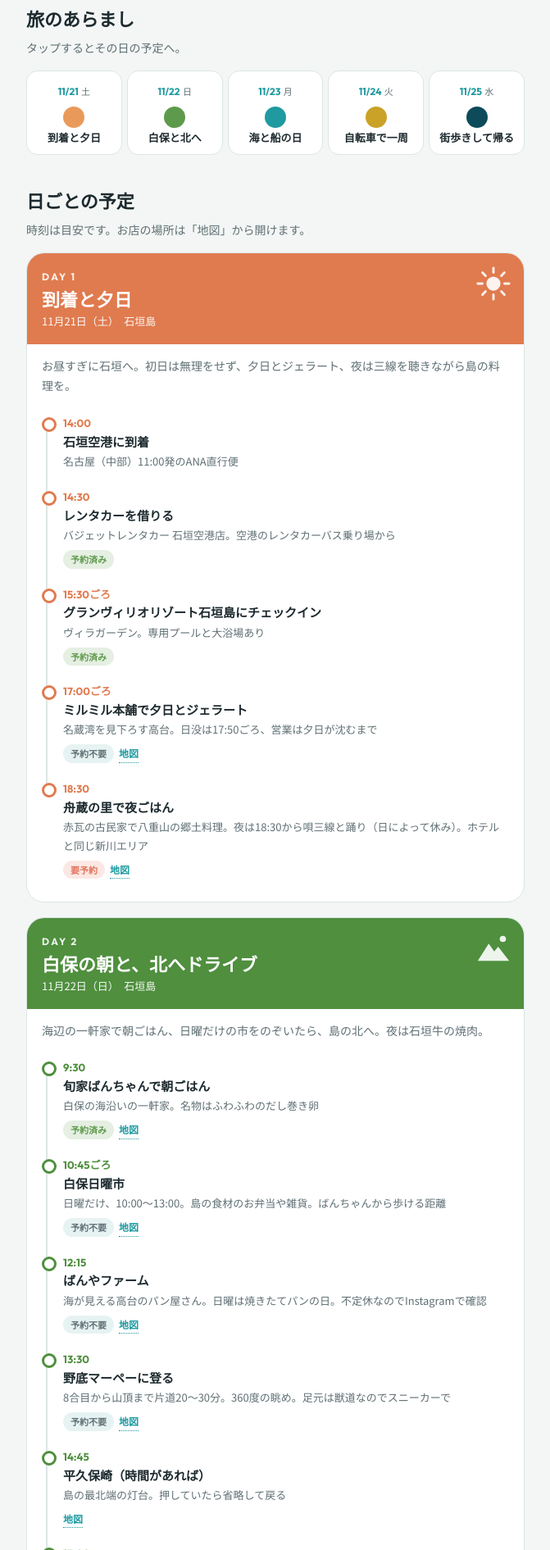
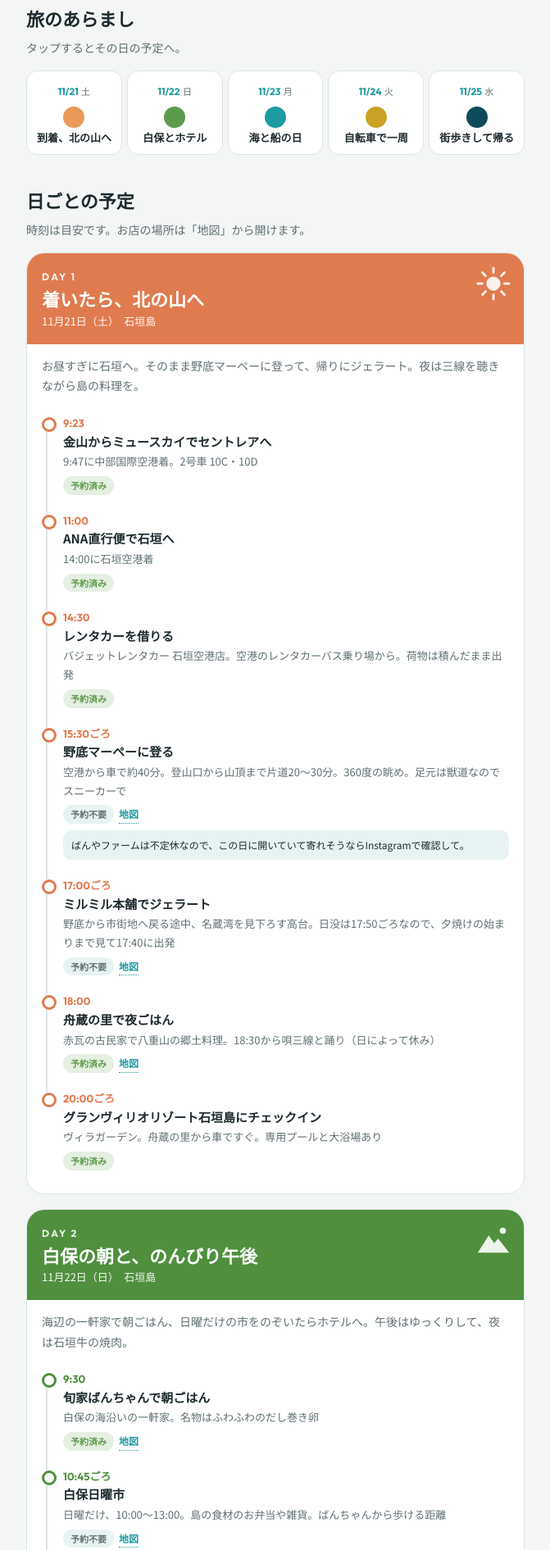
Before and after one commit to machizukin00/yaeyama-2026Nov, a plain HTML site: page index.html in a window 1280 px wide. Shown: the part 467-2358 px from the top of the page at 82% size, without its empty margins (304-975 px from the left). Drawn offline with Linux system fonts and the light colour scheme; a web font is replaced by a local one.

Commit message:
ミュースカイ・舟蔵の里18時・24日ビュッフェとツアー送迎を反映、北部ドライブを21日へ
Co-Authored-By: Claude Opus 5.5 <noreply@anthropic.com>
Claude-Session: https://claude.ai/code/session_01WRviFoo4vL1bSpZ4kpp6Nm

```diff
--- a/index.html
+++ b/index.html
@@ -177,8 +177,8 @@
     <h2 class="sec-title">旅のあらまし</h2>
     <p class="sec-lead">タップするとその日の予定へ。</p>
     <div class="strip">
-      <a href="#day1"><span class="d">11/21</span> <span class="w">土</span><span class="dot" style="background:#E99A5B"></span><span class="p">到着と夕日</span></a>
-      <a href="#day2"><span class="d">11/22</span> <span class="w">日</span><span class="dot" style="background:#5E9A4B"></span><span class="p">白保と北へ</span></a>
+      <a href="#day1"><span class="d">11/21</span> <span class="w">土</span><span class="dot" style="background:#E99A5B"></span><span class="p">到着、北の山へ</span></a>
+      <a href="#day2"><span class="d">11/22</span> <span class="w">日</span><span class="dot" style="background:#5E9A4B"></span><span class="p">白保とホテル</span></a>
       <a href="#day3"><span class="d">11/23</span> <span class="w">月</span><span class="dot" style="background:#1E9AA0"></span><span class="p">海と船の日</span></a>
       <a href="#day4"><span class="d">11/24</span> <span class="w">火</span><span class="dot" style="background:#C9A227"></span><span class="p">自転車で一周</span></a>
       <a href="#day5"><span class="d">11/25</span> <span class="w">水</span><span class="dot" style="background:#0D4A5A"></span><span class="p">街歩きして帰る</span></a>
@@ -194,16 +194,19 @@
       <div class="day-head">
         <svg class="deco" aria-hidden="true"><use href="#i-sun"/></svg>
         <div class="num">DAY 1</div>
-        <h3>到着と夕日</h3>
+        <h3>着いたら、北の山へ</h3>
         <div class="date">11月21日（土）　石垣島</div>
       </div>
-      <p class="day-lead">お昼すぎに石垣へ。初日は無理をせず、夕日とジェラート、夜は三線を聴きながら島の料理を。</p>
+      <p class="day-lead">お昼すぎに石垣へ。そのまま野底マーペーに登って、帰りにジェラート。夜は三線を聴きながら島の料理を。</p>
       <ul class="tl">
-        <li><div class="t">14:00</div><div class="what">石垣空港に到着</div><div class="note">名古屋（中部）11:00発のANA直行便</div></li>
-        <li><div class="t">14:30</div><div class="what">レンタカーを借りる</div><div class="note">バジェットレンタカー 石垣空港店。空港のレンタカーバス乗り場から</div><div class="tags"><span class="tag ok">予約済み</span></div></li>
-        <li><div class="t">15:30ごろ</div><div class="what">グランヴィリオリゾート石垣島にチェックイン</div><div class="note">ヴィラガーデン。専用プールと大浴場あり</div><div class="tags"><span class="tag ok">予約済み</span></div></li>
-        <li><div class="t">17:00ごろ</div><div class="what">ミルミル本舗で夕日とジェラート</div><div class="note">名蔵湾を見下ろす高台。日没は17:50ごろ、営業は夕日が沈むまで</div><div class="tags"><span class="tag free">予約不要</span><a class="map" href="https://www.google.com/maps/search/?api=1&query=%E3%83%9F%E3%83%AB%E3%83%9F%E3%83%AB%E6%9C%AC%E8%88%97%20%E7%9F%B3%E5%9E%A3" target="_blank" rel="noopener">地図</a></div></li>
-        <li><div class="t">18:30</div><div class="what">舟蔵の里で夜ごはん</div><div class="note">赤瓦の古民家で八重山の郷土料理。夜は18:30から唄三線と踊り（日によって休み）。ホテルと同じ新川エリア</div><div class="tags"><span class="tag todo">要予約</span><a class="map" href="https://www.google.com/maps/search/?api=1&query=%E8%88%9F%E8%94%B5%E3%81%AE%E9%87%8C%20%E7%9F%B3%E5%9E%A3" target="_blank" rel="noopener">地図</a></div></li>
+        <li><div class="t">9:23</div><div class="what">金山からミュースカイでセントレアへ</div><div class="note">9:47に中部国際空港着。2号車 10C・10D</div><div class="tags"><span class="tag ok">予約済み</span></div></li>
+        <li><div class="t">11:00</div><div class="what">ANA直行便で石垣へ</div><div class="note">14:00に石垣空港着</div><div class="tags"><span class="tag ok">予約済み</span></div></li>
+        <li><div class="t">14:30</div><div class="what">レンタカーを借りる</div><div class="note">バジェットレンタカー 石垣空港店。空港のレンタカーバス乗り場から。荷物は積んだまま出発</div><div class="tags"><span class="tag ok">予約済み</span></div></li>
+        <li><div class="t">15:30ごろ</div><div class="what">野底マーペーに登る</div><div class="note">空港から車で約40分。登山口から山頂まで片道20〜30分。360度の眺め。足元は獣道なのでスニーカーで</div><div class="tags"><span class="tag free">予約不要</span><a class="map" href="https://www.google.com/maps/search/?api=1&amp;query=%E9%87%8E%E5%BA%95%E3%83%9E%E3%83%BC%E3%83%9A%E3%83%BC" target="_blank" rel="noopener">地図</a></div>
+          <div class="alt">ばんやファームは不定休なので、この日に開いていて寄れそうならInstagramで確認して。</div></li>
+        <li><div class="t">17:00ごろ</div><div class="what">ミルミル本舗でジェラート</div><div class="note">野底から市街地へ戻る途中、名蔵湾を見下ろす高台。日没は17:50ごろなので、夕焼けの始まりまで見て17:40に出発</div><div class="tags"><span class="tag free">予約不要</span><a class="map" href="https://www.google.com/maps/search/?api=1&amp;query=%E3%83%9F%E3%83%AB%E3%83%9F%E3%83%AB%E6%9C%AC%E8%88%97%20%E7%9F%B3%E5%9E%A3" target="_blank" rel="noopener">地図</a></div></li>
+        <li><div class="t">18:00</div><div class="what">舟蔵の里で夜ごはん</div><div class="note">赤瓦の古民家で八重山の郷土料理。18:30から唄三線と踊り（日によって休み）</div><div class="tags"><span class="tag ok">予約済み</span><a class="map" href="https://www.google.com/maps/search/?api=1&amp;query=%E8%88%9F%E8%94%B5%E3%81%AE%E9%87%8C%20%E7%9F%B3%E5%9E%A3" target="_blank" rel="noopener">地図</a></div></li>
+        <li><div class="t">20:00ごろ</div><div class="what">グランヴィリオリゾート石垣島にチェックイン</div><div class="note">ヴィラガーデン。舟蔵の里から車ですぐ。専用プールと大浴場あり</div><div class="tags"><span class="tag ok">予約済み</span></div></li>
       </ul>
     </article>
 
@@ -212,17 +215,17 @@
       <div class="day-head">
         <svg class="deco" aria-hidden="true"><use href="#i-mount"/></svg>
         <div class="num">DAY 2</div>
-        <h3>白保の朝と、北へドライブ</h3>
+        <h3>白保の朝と、のんびり午後</h3>
         <div class="date">11月22日（日）　石垣島</div>
       </div>
-      <p class="day-lead">海辺の一軒家で朝ごはん、日曜だけの市をのぞいたら、島の北へ。夜は石垣牛の焼肉。</p>
+      <p class="day-lead">海辺の一軒家で朝ごはん、日曜だけの市をのぞいたらホテルへ。午後はゆっくりして、夜は石垣牛の焼肉。</p>
       <ul class="tl">
         <li><div class="t">9:30</div><div class="what">旬家ばんちゃんで朝ごはん</div><div class="note">白保の海沿いの一軒家。名物はふわふわのだし巻き卵</div><div class="tags"><span class="tag ok">予約済み</span><a class="map" href="https://www.google.com/maps/search/?api=1&query=%E6%97%AC%E5%AE%B6%E3%81%B0%E3%82%93%E3%81%A1%E3%82%83%E3%82%93%20%E7%9F%B3%E5%9E%A3" target="_blank" rel="noopener">地図</a></div></li>
         <li><div class="t">10:45ごろ</div><div class="what">白保日曜市</div><div class="note">日曜だけ、10:00〜13:00。島の食材のお弁当や雑貨。ばんちゃんから歩ける距離</div><div class="tags"><span class="tag free">予約不要</span><a class="map" href="https://www.google.com/maps/search/?api=1&query=%E3%81%97%E3%82%89%E3%81%BB%E3%82%B5%E3%83%B3%E3%82%B4%E6%9D%91" target="_blank" rel="noopener">地図</a></div></li>
-        <li><div class="t">12:15</div><div class="what">ばんやファーム</div><div class="note">海が見える高台のパン屋さん。日曜は焼きたてパンの日。不定休なのでInstagramで確認</div><div class="tags"><span class="tag free">予約不要</span><a class="map" href="https://www.google.com/maps/search/?api=1&query=%E3%81%B0%E3%82%93%E3%82%84%E3%83%95%E3%82%A1%E3%83%BC%E3%83%A0%20%E7%9F%B3%E5%9E%A3" target="_blank" rel="noopener">地図</a></div></li>
-        <li><div class="t">13:30</div><div class="what">野底マーペーに登る</div><div class="note">8合目から山頂まで片道20〜30分。360度の眺め。足元は獣道なのでスニーカーで</div><div class="tags"><span class="tag free">予約不要</span><a class="map" href="https://www.google.com/maps/search/?api=1&query=%E9%87%8E%E5%BA%95%E3%83%9E%E3%83%BC%E3%83%9A%E3%83%BC" target="_blank" rel="noopener">地図</a></div></li>
-        <li><div class="t">14:45</div><div class="what">平久保崎（時間があれば）</div><div class="note">島の最北端の灯台。押していたら省略して戻る</div><div class="tags"><a class="map" href="https://www.google.com/maps/search/?api=1&query=%E5%B9%B3%E4%B9%85%E4%BF%9D%E5%B4%8E%E7%81%AF%E5%8F%B0" target="_blank" rel="noopener">地図</a></div></li>
-        <li><div class="t">17:00</div><div class="what">牛信で石垣牛の焼肉</div><div class="note">市街地。北部から戻るのに約1時間かかるので、16時前には南へ</div><div class="tags"><span class="tag ok">予約済み</span><a class="map" href="https://www.google.com/maps/search/?api=1&query=%E7%84%BC%E8%82%89%20%E7%89%9B%E4%BF%A1%20%E7%9F%B3%E5%9E%A3" target="_blank" rel="noopener">地図</a></div></li>
+        <li><div class="t">12:00ごろ</div><div class="what">ホテルに戻ってお昼</div><div class="note">日曜市で買ったお弁当を部屋で</div></li>
+        <li><div class="t">13:00</div><div class="what">オンラインの手続き（〜15:00）</div><div class="note">ホテルの部屋から参加。そのあいだはプールや大浴場でのんびり</div></li>
+        <li><div class="t">15:00</div><div class="what">夕方まで自由時間</div><div class="note">ホテルでひと休みするか、市街地をぶらぶら</div></li>
+        <li><div class="t">17:00</div><div class="what">牛信で石垣牛の焼肉</div><div class="note">市街地。ホテルから車で約15分</div><div class="tags"><span class="tag ok">予約済み</span><a class="map" href="https://www.google.com/maps/search/?api=1&query=%E7%84%BC%E8%82%89%20%E7%89%9B%E4%BF%A1%20%E7%9F%B3%E5%9E%A3" target="_blank" rel="noopener">地図</a></div></li>
       </ul>
     </article>
 
@@ -267,8 +270,8 @@
         <li><div class="t">寄り道</div><div class="what">大岳（うふだき）展望台</div><div class="note">島の真ん中の丘。まわりの島々を見渡せる</div><div class="tags"><a class="map" href="https://www.google.com/maps/search/?api=1&query=%E5%A4%A7%E5%B2%B3%E5%B1%95%E6%9C%9B%E5%8F%B0%20%E5%B0%8F%E6%B5%9C%E5%B3%B6" target="_blank" rel="noopener">地図</a></div></li>
         <li><div class="t">寄り道</div><div class="what">細崎（くばざき）</div><div class="note">島の西の端の小さな漁港</div><div class="tags"><a class="map" href="https://www.google.com/maps/search/?api=1&query=%E7%B4%B0%E5%B4%8E%20%E5%B0%8F%E6%B5%9C%E5%B3%B6" target="_blank" rel="noopener">地図</a></div></li>
         <li><div class="t">夕方</div><div class="what">リゾナーレでのんびり</div></li>
-        <li><div class="t">夜</div><div class="what">夕ごはん</div><div class="note">ナイトツアーの前にすませる（19:30集合）</div><div class="tags"><span class="tag todo">まだ決めていない</span></div></li>
-        <li><div class="t">19:30</div><div class="what">ナイトツアー</div><div class="note">待ち合わせ場所は夕ごはんの場所が決まりしだい連絡する</div><div class="tags"><span class="tag ok">予約済み</span></div></li>
+        <li><div class="t">夜</div><div class="what">リゾナーレのディナービュッフェ</div><div class="note">当日16時まで予約OK。前日のチェックインのときに申し込む。19:30のツアーに間に合うように</div><div class="tags"><span class="tag todo">チェックイン時に申込</span></div></li>
+        <li><div class="t">19:30</div><div class="what">ナイトツアー</div><div class="note">ホテルまで往復送迎あり</div><div class="tags"><span class="tag ok">予約済み</span></div></li>
       </ul>
     </article>
 
@@ -301,14 +304,16 @@
     <h2 class="sec-title">予約一覧</h2>
     <p class="sec-lead">予約が済んでいるものです。</p>
     <div class="resv">
+      <div class="r"><div class="ic"><svg><use href="#i-car"/></svg></div><div><div class="when">11/21（土）9:23 → 9:47</div><div class="name">名鉄ミュースカイ 金山 → 中部国際空港</div><div class="memo">2号車 10C・10D（チケットレス）</div></div></div>
       <div class="r"><div class="ic"><svg><use href="#i-plane"/></svg></div><div><div class="when">11/21（土）11:00 → 14:00</div><div class="name">ANA 名古屋（中部）→ 石垣</div></div></div>
       <div class="r"><div class="ic"><svg><use href="#i-car"/></svg></div><div><div class="when">11/21（土）14:30 〜 11/23（月）14:30</div><div class="name">バジェットレンタカー 石垣空港店</div><div class="memo">コンパクトカー、カーナビ・ETC付き。0980-98-0004</div></div></div>
       <div class="r"><div class="ic"><svg><use href="#i-bed"/></svg></div><div><div class="when">11/21 〜 11/23　2泊</div><div class="name">グランヴィリオリゾート石垣島 ヴィラガーデン</div><div class="memo">素泊まり</div></div></div>
+      <div class="r"><div class="ic"><svg><use href="#i-food"/></svg></div><div><div class="when">11/21（土）18:00</div><div class="name">舟蔵の里（夜ごはん）</div></div></div>
       <div class="r"><div class="ic"><svg><use href="#i-food"/></svg></div><div><div class="when">11/22（日）9:30</div><div class="name">旬家ばんちゃん（朝ごはん）</div></div></div>
       <div class="r"><div class="ic"><svg><use href="#i-food"/></svg></div><div><div class="when">11/22（日）17:00</div><div class="name">牛信（石垣牛の焼肉）</div></div></div>
       <div class="r"><div class="ic"><svg><use href="#i-bed"/></svg></div><div><div class="when">11/23 〜 11/25　2泊</div><div class="name">リゾナーレ小浜島 スーペリアスイート</div><div class="memo">食事なし</div></div></div>
       <div class="r"><div class="ic"><svg><use href="#i-food"/></svg></div><div><div class="when">11/23（月）19:00</div><div class="name">島ダイニングゆうな（夕ごはん）</div><div class="memo">小浜島。18:55にリゾナーレの玄関前でお迎え、帰りも宿まで送迎。080-9857-7076</div></div></div>
-      <div class="r"><div class="ic"><svg><use href="#i-star"/></svg></div><div><div class="when">11/24（火）19:30</div><div class="name">ナイトツアー</div><div class="memo">待ち合わせ場所は調整中</div></div></div>
+      <div class="r"><div class="ic"><svg><use href="#i-star"/></svg></div><div><div class="when">11/24（火）19:30</div><div class="name">ナイトツアー</div><div class="memo">ホテルまで往復送迎</div></div></div>
       <div class="r"><div class="ic"><svg><use href="#i-plane"/></svg></div><div><div class="when">11/25（水）14:40 → 17:00</div><div class="name">ANA 石垣 → 名古屋（中部）</div></div></div>
     </div>
   </section>
@@ -317,9 +322,8 @@
     <h2 class="sec-title">まだやること</h2>
     <p class="sec-lead">出発までに済ませたいこと。</p>
     <ul class="todo-list">
-      <li><div class="box" aria-hidden="true"></div><div><b>舟蔵の里を予約する</b><span>21日（土）18:30ごろ、2名</span></div></li>
       <li><div class="box" aria-hidden="true"></div><div><b>シュノーケルツアーを予約する</b><span>23日（月）午前、幻の島なし、12時ごろまでに終わるプラン</span></div></li>
-      <li><div class="box" aria-hidden="true"></div><div><b>24日（火）の夕ごはんを決める</b><span>19:30のナイトツアーの前に。決まったらツアーの待ち合わせ場所を連絡</span></div></li>
+      <li><div class="box" aria-hidden="true"></div><div><b>リゾナーレのディナービュッフェを申し込む</b><span>23日のチェックインのときに、24日分を（当日16時まで受付）</span></div></li>
     </ul>
   </section>
 
```
